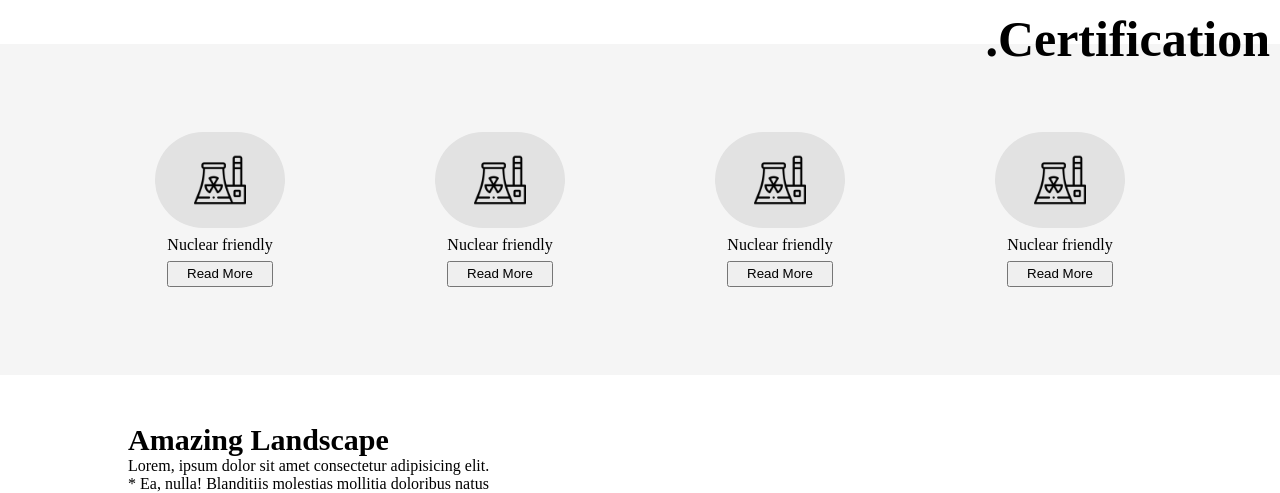
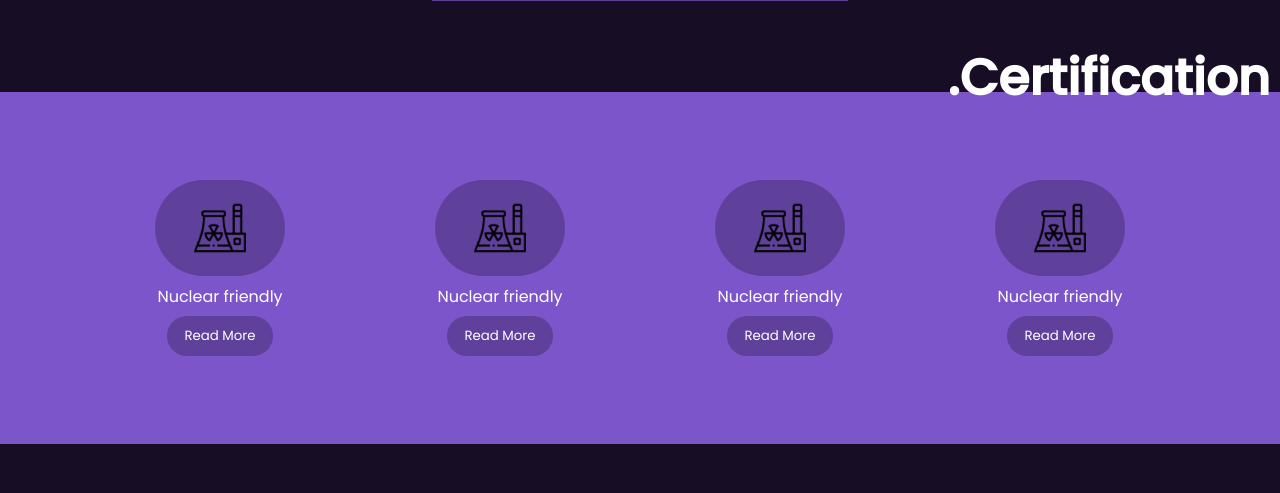
Before and after one commit to LHippolyteCBM/Projo1, a PHP site: page / in a window 1280 px wide. Shown: the part 1341-1834 px from the top of the page. Run offline with PHP 8.4, Linux system fonts and the light colour scheme.

Commit message:
nav effect small bug fix

```diff
--- a/header.php
+++ b/header.php
@@ -1,4 +1,5 @@
 <nav>
+  <h1>Nucleus</h1>
     <ul class="nav-container">
       <li><a class="nav-items">HOME</a></li>
       <li><a class="nav-items">ACTIVITIES</a></li>
@@ -7,10 +8,5 @@
       <li><a class="nav-items">ONLINE BOOKING</a></li>
     </ul>
     <div class="back-move"></div>
-
   </div>
 </nav>
-
-
-<!-- <script src="navbar.js"></script> -->
-<script src="nav.js"></script>
--- a/index.php
+++ b/index.php
@@ -6,15 +6,15 @@
     <meta name="viewport" content="width=device-width, initial-scale=1.0">
     <title>Document</title>
     <link rel="stylesheet" href="style.css">
+    <link href="https://fonts.googleapis.com/css2?family=Poppins:ital,wght@0,200;0,300;0,400;0,500;1,200;1,300;1,400&display=swap" rel="stylesheet">
 </head>
 
 <body>
     <header>
+        <div class="banniere-home">
+            <?php include "header.php" ?>
+        </div>
 
-        <div class="banniere-home">
-
-        <?php include "header.php" ?>
-        </div>
     </header>
 
 
@@ -22,7 +22,7 @@
 
         <div class="discover">
             <div class="discover-in">
-                <h2>.Discovering our planet</h2>
+                <h2>.Discover our planet</h2>
                 Lorem ipsum dolor, sit amet consectetur adipisicing elit. Voluptatum eveniet asperiores nemo quasi, dignissimos deserunt sapiente? Incidunt aspernatur ad tenetur asperiores quia reiciendis recusandae iste culpa, nam, esse dolorem eos!
             </div>
             <div class="triangle">
@@ -174,7 +174,9 @@
 
         </div>
 
-        <div class="meteo-border"><h2>.Earth Meteo</h2></div>
+        <div class="meteo-border">
+            <h2>.Earth Meteo</h2>
+        </div>
 
     </div>
 
@@ -188,6 +190,8 @@
     <script src="card.js"></script>
     <script src="popBtn.js"></script>
     <script src="meteo.js"></script>
+    <!-- <script src="navbar.js"></script> -->
+    <script src="nav.js"></script>
 
 </body>
 
--- a/nav.js
+++ b/nav.js
@@ -1,49 +1,42 @@
 let navBloc = document.querySelector('nav');
 let navInitPos = navBloc.offsetTop;
 let backMove = document.querySelector('.back-move');
-let navBlocHei = navBloc.offsetHeight;
 let cloneMenu = navBloc.cloneNode(true);
 let backDirection = '';
 let tempDir = 0;
 
 
-backMove.style.width = '100%';
+
+
+window.addEventListener('scroll', menuTrans);
 
 
 
 
 
-window.addEventListener('scroll', menuTrans)
-
-
 function menuTrans() {
 
+    let testExist = backMove.childNodes.length > 0;
     let navBlocBottom = navBloc.offsetTop + navBloc.offsetHeight;
 
     tempDir = parseInt(backMove.style.height);
-    console.log(backDirection)
 
-    if (parseInt(backMove.style.height) > navBlocHei && scrollY > navBlocBottom) {
-        backMove.style.height = navBlocHei;
-        backMove.appendChild(cloneMenu);
-
+    if (parseInt(backMove.style.height) >= navBloc.offsetHeight && scrollY > navBlocBottom) {
+        backMove.style.height = navBloc.offsetHeight + 'px';
+        if (!testExist) backMove.appendChild(cloneMenu);
 
     } else if (scrollY > navBloc.offsetTop) {
         backMove.style.height = ((window.scrollY - navBloc.offsetTop) / 2) + 'px';
-
-        if (parseInt(backMove.style.height) > tempDir) {
-            backDirection = 'DOWN';
-        } else {
-            backDirection = 'UP';
-        }
+        parseInt(backMove.style.height) > tempDir ? backDirection = 'DOWN' : backDirection = 'UP';
         tempDir = parseInt(backMove.style.height);
 
     } else if (scrollY < navBloc.offsetTop) {
         backMove.style.height = 0;
     }
 
-    if (backDirection === 'UP') {
-        cloneMenu.parentElement.removeChild(cloneMenu);
+
+    if (testExist && backDirection === 'UP') {
+        backMove.removeChild(backMove.childNodes[0]);
     }
 
 }
--- a/style.css
+++ b/style.css
@@ -1,10 +1,10 @@
 :root {
-    --background: white;
-    --textColor: black;
+    --background: #170E26;
+    --textColor: white;
     --police: roboto;
-    --backgroundHight: grey;
-    --backgroundMedium: blue;
-    --backgroundLow: green;
+    --backgroundHight: #7D55CA;
+    --backgroundMedium: #5F409B;
+    --backgroundLow: #2E1E4D;
     --heightBannerDesktop: 30em;
     --heightBannerMobile: 15em;
     --bannerH1SizeDesktop: 4em;
@@ -16,9 +16,13 @@
 * {
     margin: 0;
     padding: 0;
+    font-family: 'Poppins', sans-serif;
 }
 
-
+body {
+    background-color: var(--background);
+    color:var(--textColor);
+}
 
 
 
@@ -701,7 +708,7 @@ main{
 
 .certification {
 
-    background-color:rgb(245, 245, 245);
+    background-color:var(--backgroundHight);
     margin-top: 1em;
     margin-bottom: 1em;
     display: flex;
@@ -735,7 +742,7 @@ main{
 }
 
 .rond-certif{
-    background-color: rgb(226, 226, 226);
+    background-color: var(--backgroundMedium);
     border-radius: 100px;
     height: 6em;
     display: flex;
@@ -747,13 +754,26 @@ main{
 
 .certification button {
     margin-top: 0.5em;
-    height: 2em;
+    height: 3em;
     width: 8em;
+    background-color: var(--backgroundMedium);
+    color: var(--textColor);
+    border: none;
+    border-radius: 20px;
+    transition: 0.2s;
+}
+
+.certification button:hover{
+    background-color: var(--backgroundLow);
+}
+
+.certification button:active{
+    background-color: var(--textColor);
 }
 
 .rond-certif:hover {
     transform: scale(1.1);
-    background-color: rgb(200, 200, 200);
+    background-color: var(--backgroundLow);
 }
 
 .button-text-certif{
```
Also changed, not shown: other parts of style.css (+26 -24 lines).
